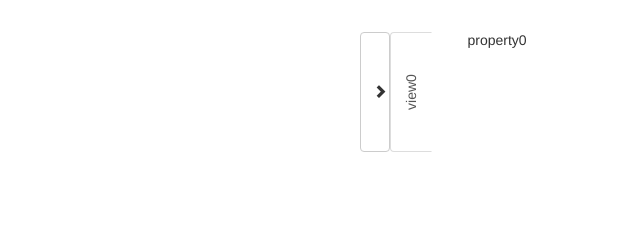
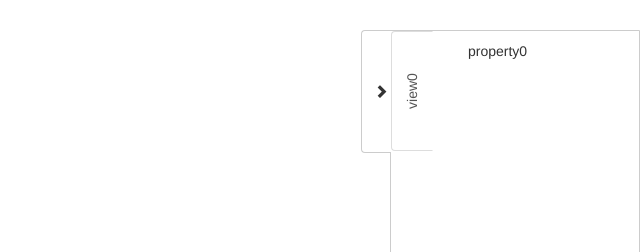
Before and after one commit to VIDA-NYU/genotet, a website: page panel-manager/panel-manager.html in a window 1280 px wide. Both pictures are taken after a click on the button "Append View". Shown: the top 252 px of the page, 640-1280 px from the left. Drawn offline with nearby package versions, Linux system fonts and the light colour scheme.

Commit message:
Fixed slidebar

```diff
--- a/panel-manager/panel-manager.js
+++ b/panel-manager/panel-manager.js
@@ -2,7 +2,7 @@ $(function(){
   $('#slidebar').on('click', function(){
     $('#slider').toggle('slide', { direction: 'right' }, 300);
     $('#slidebar').animate({
-      'right' : $('#slidebar').css('right') == '0px' ? '250px' : '0px'
+      'right' : $('#slidebar').css('right') == '0px' ? '249px' : '0px'
     }, 300);
     setTimeout(function(){
         $('#icon-button').toggleClass('glyphicon-chevron-right glyphicon-chevron-left');
--- a/panel-manager/style.css
+++ b/panel-manager/style.css
@@ -11,28 +11,40 @@
 .panel-manager {
     display: none;
 }
+#slidebar {
+    position: absolute;
+    top: 30px;
+    right: 249px;
+    /*transform: rotate(-90deg);*/
+}
+#slidebar button {
+    border-radius: 4px 0 0 4px;
+    border-right: none;
+    height: 123px;
+    width: 30px;
+    /*border-right: none;*/
+}
 #slider {
+    border: solid 1px #ccc;
+    border-radius: 0px;
+    border-bottom-left-radius: 4px;
+    /*border-right-color: white;*/
+    height: auto;
     width: 250px;
-    height: auto;
+    /*margin-left: -1px;*/
     overflow-y: scroll;
     position: absolute;
     top: 30px;
+    right: 0px;
     bottom: 30px;
-    right: 0px;
-    /*border: solid 1px #ccc;*/
+    z-index: -1;
 }
 #tab-slidebar {
     padding-left: 0px;
+}
+.sideways {
     padding-top: 0px;
 }
-#slidebar {
-    position: absolute;
-    right: 250px;
-    top: 32px;
-    /*transform: rotate(-90deg);*/
+#tab-content-slidebar {
+    margin-top: 10px;
 }
-#slidebar button {
-    height: 120px;
-    width: 30px;
-    /*border-right: none;*/
-}
```
